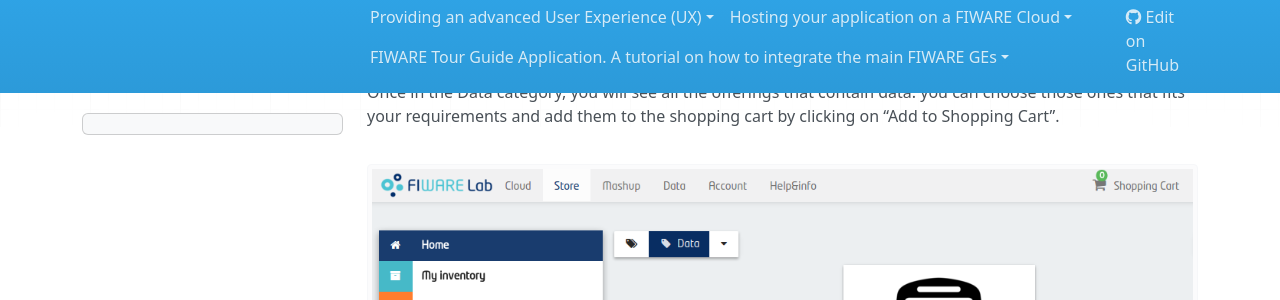
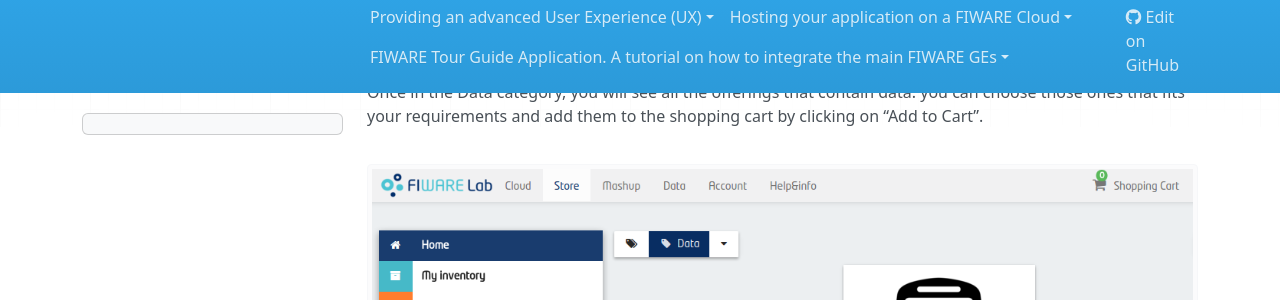
Before and after one commit to FIWARE-Ops/docs.TourGuide, an MkDocs documentation site: the page built from doc/publishing-open-data-in-fiware/how-to-offer-datasets-including-context-information-through-the-wstore/acquiring-datasets-offered-in-the-wstore.md, in a window 1280 px wide and 900 px high, scrolled down 586 px. Shown: the part 179-479 px from the top of the window. Built offline with MkDocs 1.6.1, drawn with Linux system fonts in a browser that asks for light colours; nearby versions of some CDN libraries; comment, search, counter and statistics services are not loaded; old or Windows-style settings are respelled for this version of MkDocs.

Commit message:
Fix typo in Acquire datasets section

```diff
--- a/doc/publishing-open-data-in-fiware/how-to-offer-datasets-including-context-information-through-the-wstore/acquiring-datasets-offered-in-the-wstore.md
+++ b/doc/publishing-open-data-in-fiware/how-to-offer-datasets-including-context-information-through-the-wstore/acquiring-datasets-offered-in-the-wstore.md
@@ -9,7 +9,7 @@ FIWARE Store](../images/Acquiring-Datasets-Offered-in-the-WStore.png)](../images
 
 Once in the Data category, you will see all the offerings that contain
 data. you can choose those ones that fits your requirements and add them
-to the shopping cart by clicking on “Add to Shopping Cart”.
+to the shopping cart by clicking on “Add to Cart”.
 
 [![Acquiring Datasets Offered in the
 FIWARE Store1](../images/Acquiring-Datasets-Offered-in-the-WStore1.png)](../images/Acquiring-Datasets-Offered-in-the-WStore1.png)
```
Also changed, not shown: doc/publishing-open-data-in-fiware/images/Acquiring-Datasets-Offered-in-the-WStore4.png.
